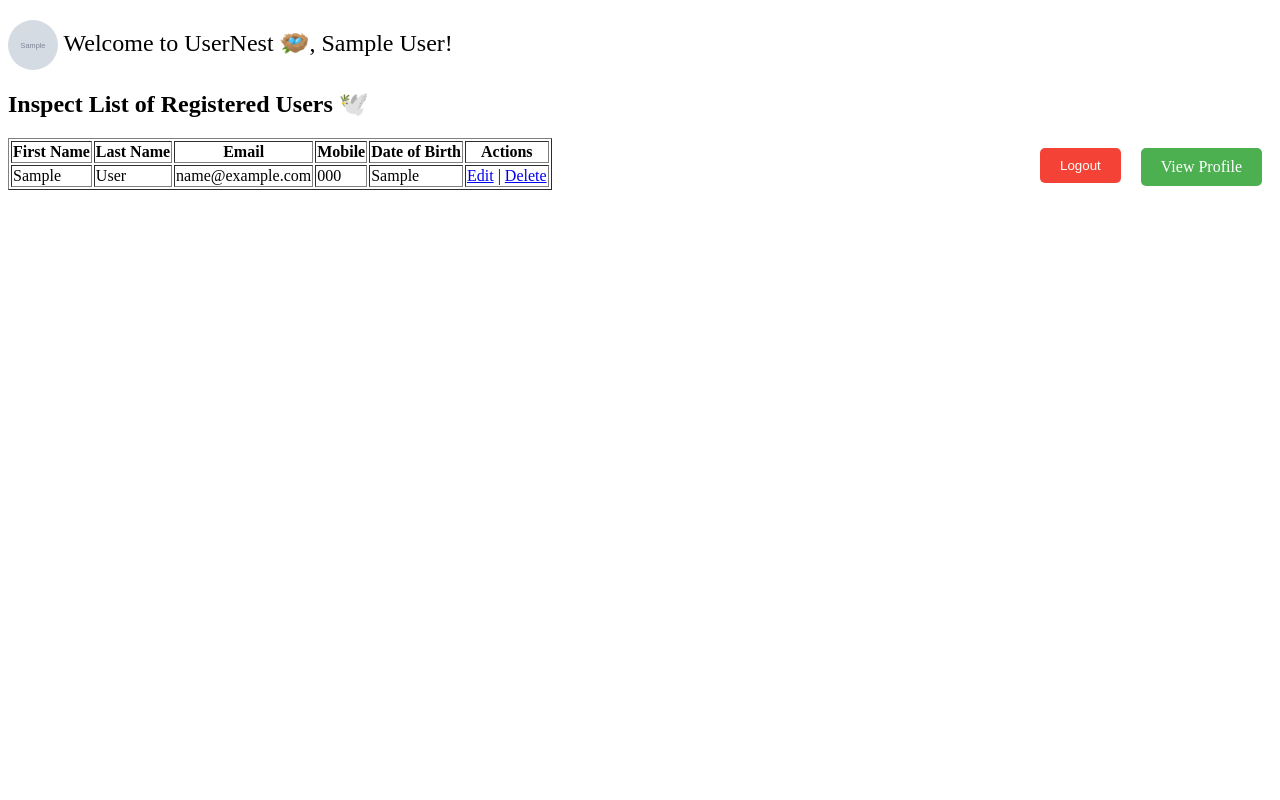
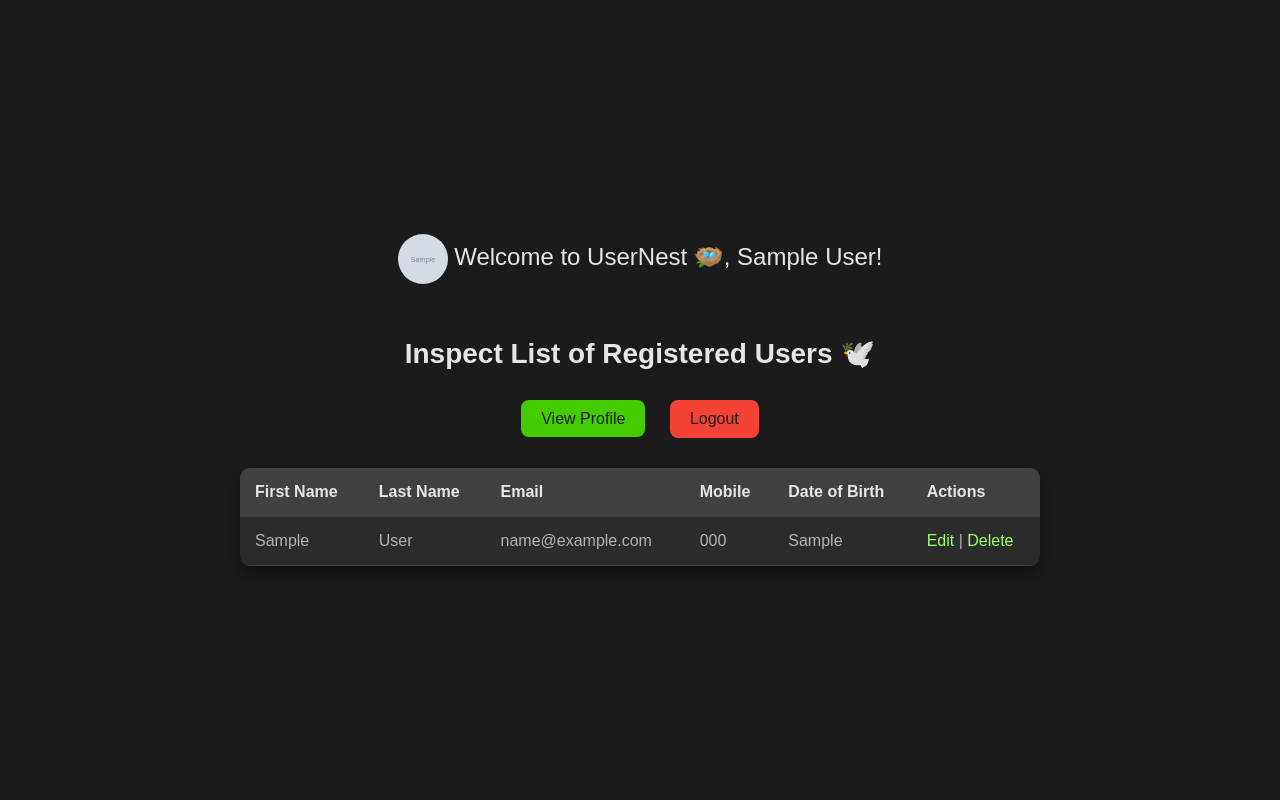
Before and after one commit to Neha20072007/php-app, a PHP site: page /users.php in a window 1280 px wide. Run offline with PHP 8.4, Linux system fonts and the light colour scheme; the visitor is signed in with stand-in values (Sample User, id 1); tables that the repository leaves empty or names only in its code hold one stand-in row (values such as "Sample post"); grey boxes marked "Sample" are stand-in pictures.

```diff
--- a/app/public/login.php
+++ b/app/public/login.php
@@ -138,13 +138,13 @@
         <div class="form-container">
             <h2>Login</h2>
             <form action="../src/login_process.php" method="post">
-                <label for="email">Email:</label>
+                <label for="email">Email</label>
                 <input type="email" id="email" name="email" required>
 
-                <label for="password">Password:</label>
+                <label for="password">Password</label>
                 <input type="password" id="password" name="password" required>
 
-                <input type="submit" value="Login">
+                <input type="submit" value="🍂Login🍂">
             </form>
 
             <p>Not registered yet? <a href="../public/register.php">Click here to register</a></p>
--- a/app/public/users.php
+++ b/app/public/users.php
@@ -31,11 +31,107 @@ if (isset($_POST['logout'])) {
 <head>
     <title>Registered Users</title>
     <style>
-        /* Toast container */
+        /* General Page Styling */
+        body {
+            font-family: 'Arial', sans-serif;
+            margin: 0;
+            padding: 0;
+            background-color: #1b1b1b;
+            color: #e6e6e6;
+            display: flex;
+            justify-content: center;
+            align-items: center;
+            flex-direction: column;
+            min-height: 100vh;
+        }
+
+        h2 {
+            font-size: 28px;
+            margin-bottom: 20px;
+            text-align: center;
+        }
+
+        /* Welcome and Profile Section */
+        .welcome-title {
+            font-size: 24px;
+            margin-top: 20px;
+            margin-bottom: 30px;
+            text-align: center;
+        }
+
+        .profile-picture {
+            border-radius: 50%;
+            width: 50px;
+            height: 50px;
+            vertical-align: middle;
+        }
+
+        /* Button Styles */
+        .view-profile-btn, .logout-btn {
+            background-color: #44cc00;
+            color: #1b1b1b;
+            padding: 10px 20px;
+            margin: 10px;
+            border: none;
+            border-radius: 8px;
+            cursor: pointer;
+            text-decoration: none;
+            font-size: 16px;
+            transition: background-color 0.3s;
+        }
+
+        .view-profile-btn:hover {
+            background-color: #99ff66;
+        }
+
+        .logout-btn {
+            background-color: #f44336;
+        }
+
+        .logout-btn:hover {
+            background-color: #ff6666;
+        }
+
+        /* Table Styles */
+        table {
+            width: 100%;
+            max-width: 800px;
+            border-collapse: collapse;
+            margin: 20px 0;
+            background-color: #2b2b2b;
+            border-radius: 10px;
+            overflow: hidden;
+            box-shadow: 0 8px 20px rgba(0, 0, 0, 0.4);
+        }
+
+        th, td {
+            padding: 15px;
+            text-align: left;
+            border-bottom: 1px solid #404040;
+        }
+
+        th {
+            background-color: #404040;
+            color: #e6e6e6;
+        }
+
+        td {
+            color: #b3b3b3;
+        }
+
+        a {
+            color: #99ff66;
+            text-decoration: none;
+        }
+
+        a:hover {
+            text-decoration: underline;
+        }
+
+        /* Toast Styles */
         .toast {
             visibility: hidden;
             min-width: 250px;
-            margin-left: -125px;
             background-color: #333;
             color: #fff;
             text-align: center;
@@ -43,11 +139,11 @@ if (isset($_POST['logout'])) {
             position: fixed;
             z-index: 1;
             left: 50%;
-            top: 30px; /* Position at the top */
+            top: 30px;
             font-size: 17px;
             box-shadow: 0px 0px 10px 0px rgba(0,0,0,0.2);
             padding: 16px;
-            box-sizing: border-box;
+            transform: translateX(-50%);
             opacity: 0;
             transition: opacity 0.5s ease-in-out;
         }
@@ -55,13 +151,7 @@ if (isset($_POST['logout'])) {
         .toast.show {
             visibility: visible;
             opacity: 1;
-            -webkit-animation: fadein 0.5s, fadeout 0.5s 2.5s;
             animation: fadein 0.5s, fadeout 0.5s 2.5s;
-        }
-
-        @-webkit-keyframes fadein {
-            from { opacity: 0; }
-            to { opacity: 1; }
         }
 
         @keyframes fadein {
@@ -69,55 +159,32 @@ if (isset($_POST['logout'])) {
             to { opacity: 1; }
         }
 
-        @-webkit-keyframes fadeout {
-            from { opacity: 1; }
-            to { opacity: 0; }
-        }
-
         @keyframes fadeout {
             from { opacity: 1; }
             to { opacity: 0; }
         }
 
-        /* Button Styles */
-        .view-profile-btn, .logout-btn {
-            float: right;
-            margin: 10px;
-            padding: 10px 20px;
-            background-color: #4CAF50; /* Green */
-            color: white;
-            border: none;
-            border-radius: 5px;
-            cursor: pointer;
-            text-decoration: none;
+        /* Responsiveness */
+        @media (max-width: 768px) {
+            body {
+                padding: 20px;
             }
 
-        .view-profile-btn:hover, .logout-btn:hover {
-            background-color: #45a049; /* Darker green */
+            table {
+                width: 100%;
+                font-size: 14px;
             }
 
-        .logout-btn {
-            background-color: #f44336; /* Red for logout */
+            .view-profile-btn, .logout-btn {
+                width: 100%;
+                text-align: center;
+                margin-bottom: 10px;
             }
-
-        /* Profile picture */
-        .profile-picture {
-            border-radius: 50%;
-            width: 50px;
-            height: 50px;
-            vertical-align: middle;
-        }
-
-        /* Welcome title */
-        .welcome-title {
-            font-size: 24px;
-            margin-top: 20px;
-            margin-bottom: 20px;
         }
     </style>
 </head>
 <body>
-    <!-- Display the user's profile picture and welcome title -->
+    <!-- User Welcome Section -->
     <div class="welcome-title">
         <?php if (!empty($logged_in_user['profile_image'])): ?>
             <img src="<?php echo htmlspecialchars($logged_in_user['profile_image']); ?>" alt="Profile Picture" class="profile-picture">
@@ -127,15 +194,16 @@ if (isset($_POST['logout'])) {
 
     <h2>Inspect List of Registered Users 🕊️</h2>
 
-    <!-- 'View Profile' button -->
+    <!-- View Profile and Logout buttons -->
+    <div>
         <a href="../src/profile.php" class="view-profile-btn">View Profile</a>
-
-    <!-- Logout button -->
         <form method="post" style="display:inline;">
             <input type="submit" name="logout" value="Logout" class="logout-btn">
         </form>
+    </div>
 
-    <table border="1">
+    <!-- Users Table -->
+    <table>
         <tr>
             <th>First Name</th>
             <th>Last Name</th>
```
Also changed, not shown: app/public/register.php (+118 -18 lines). Lines whose indentation alone changed are shown as unchanged.
